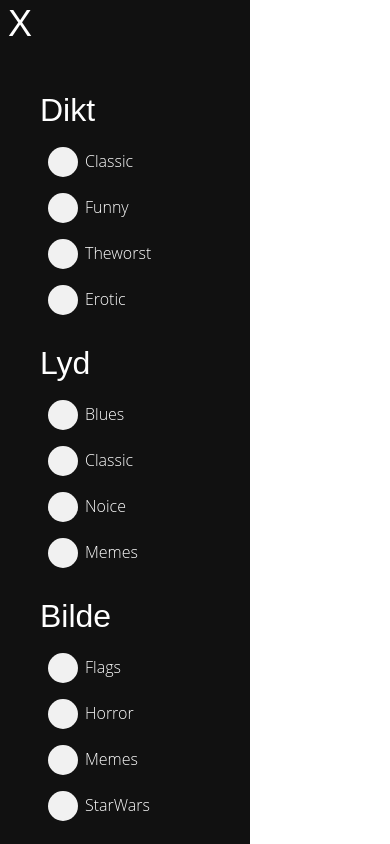
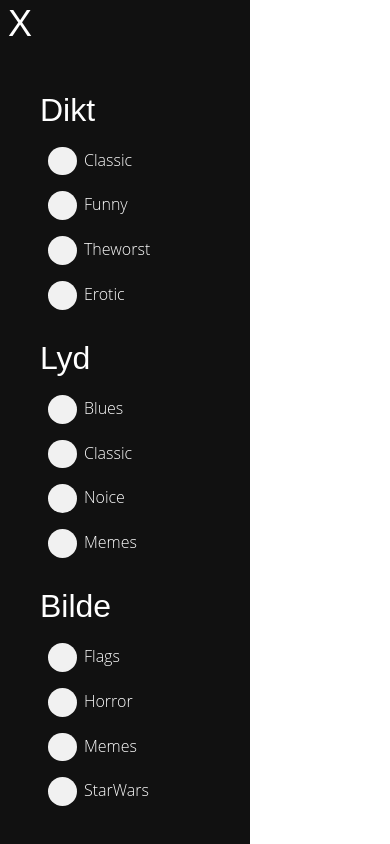
Before and after one commit to IT2810/it2810-webutvikling-h18-prosjekt-2-gruppe--39, a React (Create React App) app: page / in a window 390 px wide. Built offline with nearby package versions, Linux system fonts and the light colour scheme.

Commit message:
fixed small styling problems with hamburger and sidebar

```diff
--- a/src/App.css
+++ b/src/App.css
@@ -16,6 +16,7 @@
   flex: 1;
   display: flex;
   flex-flow: row wrap;
+  margin-left: 0.5rem;
 }
 
 .hamburger {
--- a/src/components/Card/Card.js
+++ b/src/components/Card/Card.js
@@ -12,17 +12,10 @@
   // Todo: Make and use Card Class for use in Cards
 
   render() {
-    let poem;
-    let audio;
-    let image;
+    let poem, audio, image;
 
     this.props.cardInfo.forEach((info, i) => {
-      let category;
-      let title;
-      let text;
-      let audioSource;
-      let audiokey;
-      let imageSvg;
+      let category, title, text, audioSource, audiokey, imageSvg;
 
       if (info && i === 0) {
         category = info.category;
@@ -49,7 +42,7 @@
       if (info && i === 2) {
         console.log(info);
         imageSvg = info;
-        image = <div dangerouslySetInnerHTML={{ __html: imageSvg }}> </div>;
+        image = <div dangerouslySetInnerHTML={{ __html: imageSvg }} />;
       }
     });
 
--- a/src/components/Sidebar/Sidebar.css
+++ b/src/components/Sidebar/Sidebar.css
@@ -9,6 +9,11 @@
   overflow-x: hidden;
   transition: 0.5s;
   padding-top: 60px;
+
+  -webkit-user-select: none;
+  -moz-user-select: none;
+  -ms-user-select: none;
+  user-select: none;
 }
 
 .sidebar a {
@@ -45,7 +50,6 @@
 }
 
 .radio {
-  margin: 0.5rem;
   vertical-align: middle;
   -webkit-appearance: none;
   -moz-appearance: none;
@@ -54,13 +58,13 @@
   position: relative;
   background-color: #f1f1f1;
   color: #666;
-  top: 10px;
-  height: 30px;
-  width: 30px;
+  top: 0.6rem;
+  height: 1.8rem;
+  width: 1.8rem;
   border: 0;
   border-radius: 50px;
   cursor: pointer;
-  margin-right: 7px;
+  margin: 0.5rem 0.45rem 0.5rem 0.5rem;
   outline: none;
 }
 
@@ -80,7 +84,6 @@
 }
 
 .label {
-  font-size: 1rem;
   font: 300 16px/1.7 'Open Sans', sans-serif;
   cursor: pointer;
 }
```
